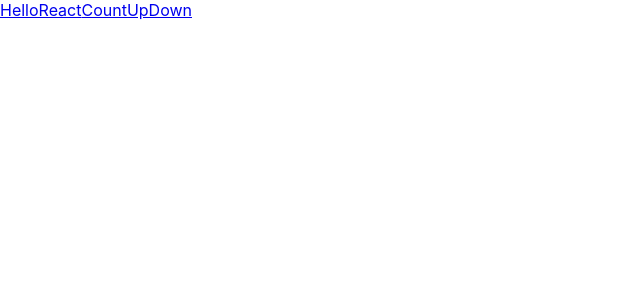
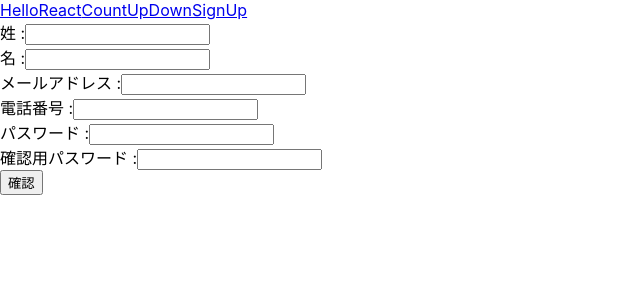
Before and after one commit to kubotaetsuya/react_basic, a React (Create React App) app in the folder client/: page /sign-up in a window 1280 px wide. Shown: the top 300 px of the page, without its empty margins (0-640 px from the left). Built offline with nearby package versions, Linux system fonts and the light colour scheme.

Commit message:
add: アカウント登録機能追加

```diff
--- a/client/src/components/Navigation.jsx
+++ b/client/src/components/Navigation.jsx
@@ -1,5 +1,7 @@
 import HelloReact from "./HelloReact";
 import CountUpDown from "./CountUpDown";
+import SignUp from "./account/SignUp";
+import SignUpConfirmation from "./account/SignUpConfirmation";
 import {BrowserRouter, Routes, Route, Link} from 'react-router-dom'
 
 const Navigation = () => {
@@ -9,10 +11,12 @@ const Navigation = () => {
       <div>
         <Link to={'/'}>HelloReact</Link>
         <Link to={'/countUpDown'}>CountUpDown</Link>
+        <Link to={'/sign-up'}>SignUp</Link>
       </div>
       <Routes>
         <Route path={'/'} element={<HelloReact />} />
         <Route path={'/countUpDown'} element={<CountUpDown />} />
+        <Route path={'/sign-up'} element={<SignUp />} />
       </Routes>
     </BrowserRouter>
     </>
--- a/client/src/components/account/SignUp.jsx
+++ b/client/src/components/account/SignUp.jsx
@@ -0,0 +1,93 @@
+import SignUpConfirmation from "./SignUpConfirmation";
+import { useState } from "react";
+import axios from "axios";
+
+const SignUp = () => {
+  //formDataの状態管理
+  const [formData, setFormData] = useState({
+    first_name:            "",
+    last_name:             "",
+    email:                 "",
+    phone:                 "",
+    password:              "",
+    password_confirmation: "",
+  }
+);
+  // 確認モーダルの状態管理
+  const [flgConfirmation, setFlgConfirmation] = useState(false);
+
+  // Headers アカウント登録
+  const headers = {
+    'Content-Type': "application/json",
+    'Access-Control-Allow-Origin': "http://localhost:3000",
+  }
+
+  // ApiEndPoint アカウント登録
+  const url = "http://localhost:3001/api/v1/auth";
+
+  // アカウント登録用データ
+  const postData = {
+    first_name:            formData.first_name,
+    last_name:             formData.last_name,
+    email:                 formData.email,
+    phone:                 formData.phone,
+    password:              formData.password,
+    password_confirmation: formData.password_confirmation,
+  }
+
+  // formData Changeイベント
+  const changeFirstName            = e => setFormData({...formData, first_name: e.target.value});
+  const changeLastName             = e => setFormData({...formData, last_name: e.target.value});
+  const changeEmail                = e => setFormData({...formData, email: e.target.value});
+  const changePhone                = e => setFormData({...formData, phone: e.target.value});
+  const changePassword             = e => setFormData({...formData, password: e.target.value});
+  const changePasswordConfirmation = e => setFormData({...formData, password_confirmation: e.target.value});
+
+  // 確認モーダルのトグルイベント
+  const toggleFlgConfirmation = e => setFlgConfirmation(!flgConfirmation);
+
+  // アカウント登録イベント
+  const accuntRegistration = () => {
+    axios.post(url, postData, headers)
+    .then(res => {
+      alert("登録が成功しました")
+      window.location.href("http://ocalhost:3001/sign-up");
+    })
+    .catch(e => {
+      alert("登録に失敗しました")
+      setFlgConfirmation(false)
+    })
+  }
+
+  const register = () => {
+    accuntRegistration();
+  }
+
+  return (
+    <form>
+      <label htmlFor="first_name">姓 :</label>
+      <input type="text" name="first_name" value={formData.first_name} onChange={changeFirstName} /><br/>
+
+      <label htmlFor="last_name">名 :</label>
+      <input type="text" name="last_name" value={formData.last_name} onChange={changeLastName} /><br/>
+
+      <label htmlFor="email">メールアドレス :</label>
+      <input type="text" name="email" value={formData.email} onChange={changeEmail} /><br/>
+
+      <label htmlFor="phone">電話番号 :</label>
+      <input type="text" name="phone" value={formData.phone} onChange={changePhone} /><br/>
+
+      <label htmlFor="password">パスワード :</label>
+      <input type="text" name="password" value={formData.password} onChange={changePassword} /><br/>
+
+      <label htmlFor="password_confirmation">確認用パスワード :</label>
+      <input type="text" name="password_confirmation" value={formData.password_confirmation} onChange={changePasswordConfirmation} /><br/>
+
+      {!flgConfirmation && <button type="button" onClick={toggleFlgConfirmation}>確認</button>}
+      {flgConfirmation  && <button type="button" onClick={toggleFlgConfirmation}>修正</button>}
+      {flgConfirmation  && <button type="button" onClick={register}>登録</button>}
+    </form>
+  )
+};
+
+export default SignUp;
--- a/client/src/components/account/SignUpConfirmation.jsx
+++ b/client/src/components/account/SignUpConfirmation.jsx
@@ -0,0 +1,8 @@
+
+const SignUpConfirmation = () => {
+  return (
+    <h1>確認画面</h1>
+  )
+};
+
+export default SignUpConfirmation;
```
